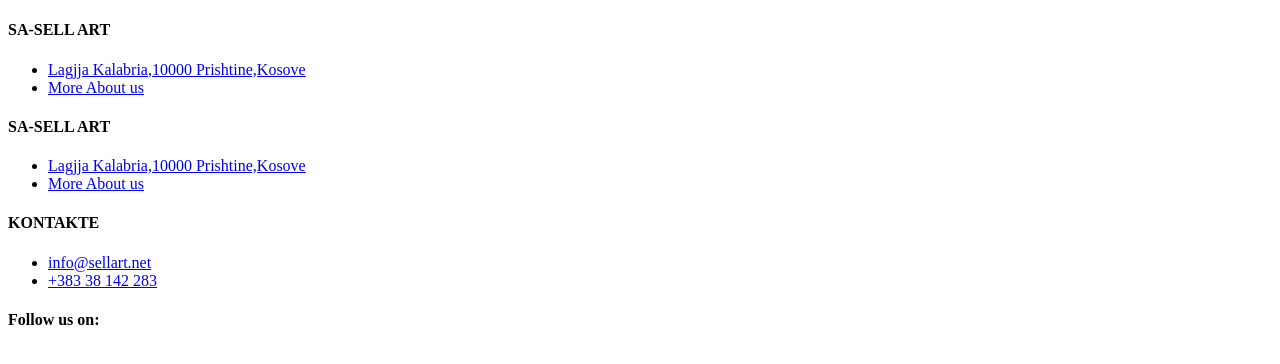
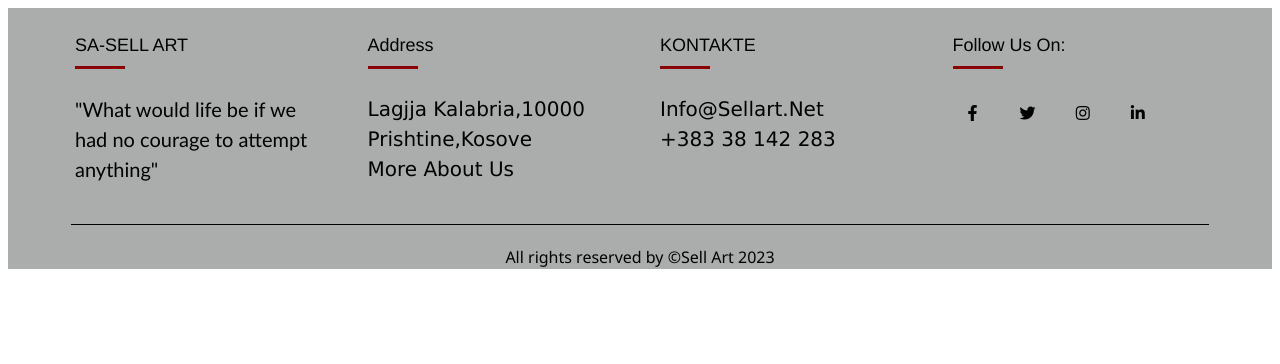
Before and after one commit to bleta12/Projekti, a PHP site: page /Footer.html in a window 1280 px wide. Shown: the top 364 px of the page. Run offline with PHP 8.4, Linux system fonts and the light colour scheme.

Commit message:
footer finalPart

```diff
--- a/Footer.html
+++ b/Footer.html
@@ -5,7 +5,9 @@
     <meta name="viewport" content="width=device-width, initial-scale=1.0">
     <title>Document</title>
     <link rel="stylesheet" href="foter.css">
-    <link rel="stylesheet" type="logo.css" href="https://cdnjs.cloudflare.com/ajax/libs/font-awesome/6.4.2/css/all.min.css">
+    <link rel="stylesheet" type="text/css" href="https://cdnjs.cloudflare.com/ajax/libs/font-awesome/5.15.1/css/all.min.css">
+
+
 </head>
 <body>
     <footer class="footer">
@@ -13,16 +15,16 @@
             <div class="rreshti">
                 <div class="kolon">
                     <h4>SA-SELL ART</h4>
-                    <ul>
-                        <li><a href="#">Lagjja Kalabria,10000 Prishtine,Kosove</a></li>
-                        <li><a href="#">More About us</a></li>
 
-                    </ul>
+
+                   <p style="color: black;font-family: 'Gill Sans', 'Gill Sans MT', Calibri, 'Trebuchet MS', sans-serif;font-size:20px;">"What would life be if we had no courage to attempt anything"</p>
+
+
                 </div>
 
 
                     <div class="kolon">
-                        <h4>SA-SELL ART</h4>
+                        <h4>Address</h4>
                         <ul>
                             <li><a href="#">Lagjja Kalabria,10000 Prishtine,Kosove</a></li>
                             <li><a href="#">More About us</a></li>
@@ -44,19 +46,19 @@
     <h4>Follow us on:</h4>
     <div class="linqet">
 
-       <a href="#"><i class="fab fa-facebook-f>"></i></a>
-       <a href="#"><i class="fab fa-twitter>"></i></a>
-       <a href="#"><i class="fab fa-instagram>"></i></a>
-       <a href="#"><i class="fab fa-linkedin-in>"></i></a>
+       <a href="#"><i class="fab fa-facebook-f"></i></a>
+       <a href="#"><i class="fab fa-twitter"></i></a>
+       <a href="#"><i class="fab fa-instagram"></i></a>
+      <a href="#"><i class="fab fa-linkedin-in"></i></a>
 
 </div>
 </div>
+</div>
+</div>
 
-            </div>
+<hr>
 
-
-
-
+    <p class="copyright">All rights reserved by &copy;Sell Art 2023</p>
 
     </footer>
 
--- a/bodyHome.css
+++ b/bodyHome.css
@@ -95,7 +95,7 @@
 }
 
   .card {
-    box-shadow: 9px 4px 10px 1px rgba(0, 0, 0, 0.2);
+    box-sizing: border-box;
   }
 
   .title {
--- a/foter.css
+++ b/foter.css
@@ -1,3 +1,143 @@
-.footer{
+
+
+
+
+
+
+body{
+    line-height: 1.5;
+    font-family:'Lucida Sans', 'Lucida Sans Regular', 'Lucida Grande', 'Lucida Sans Unicode', Geneva, Verdana, sans-serif
+}
+*{
+    margin: 0p;
+    padding: 0;
+    box-sizing: border-box;
+}
+
+
+
+
+
+
+
+
+.kryesor{
+    max-width: 1170px;
+
+    margin: auto;
+}
+.rreshti{
+    display:flex;
+    flex-wrap: wrap;
+}
+ul  {
+    list-style: none;
 
 }
+li a{
+    text-decoration: none;
+    font-size: 20px;
+    text-transform: capitalize;
+    color: blue;
+
+    font-weight: 300;
+    color: black;
+    display: block;
+
+}
+.footer{
+    background-color:#abadad;
+    padding: 70px o;
+}
+
+.kolon{
+width: 25%;
+padding: 0 20px;
+
+}
+
+.footer h4{
+    font-size: 18px;
+    color:solid black;
+    text-transform: capitalize;
+    margin-bottom: 35px;
+    font-weight: 500;
+    position: relative;
+    font-family:'Franklin Gothic Medium', 'Arial Narrow', Arial, sans-serif;
+}
+
+.footer h4::before{
+    content: "";
+    position: absolute;
+    left: 0;
+    bottom: -10px;
+    background-color:darkred;
+    height:2.5px;
+    box-sizing: border-box;
+    width: 50px;
+
+}
+
+.footer-kolon ul li:not(:last-child){
+margin-bottom: 10px;
+}
+
+
+ ul li a:hover{
+color: darkred;
+padding-left: 8px;
+
+}
+
+
+ .linqet a{
+    display: inline-block;
+height: 40px;
+width: 40px;
+background-color: white(255,255,255,0.2);
+margin:0 10px 10px 0;
+text-align: center;
+line-height: 40px;
+border-radius: 50%;
+color:black;
+transition: all 0.5s ease;
+
+
+
+}
+
+.linqet a:hover{
+    color: #24262b;
+background-color: #ffffff;
+}
+
+hr{
+    width: 90%;
+    border: 0;
+    border-bottom: 1px solid black;
+    margin: 20px auto;
+}
+
+.copyright{
+    text-align: center;
+}
+
+p{
+    font-family:'Segoe UI', Tahoma, Geneva, Verdana, sans-serif;
+}
+
+
+
+
+/*responsive*/
+@media(max-width: 767px){
+    .footer-kolon{
+      width: 50%;
+      margin-bottom: 30px;
+  }
+  }
+  @media(max-width: 574px){
+    .footer-kolon{
+      width: 100%;
+  }
+  }
```
Also changed, not shown: Paintings.html (+139 -7 lines), detyraa.css (+9 -2 lines).
